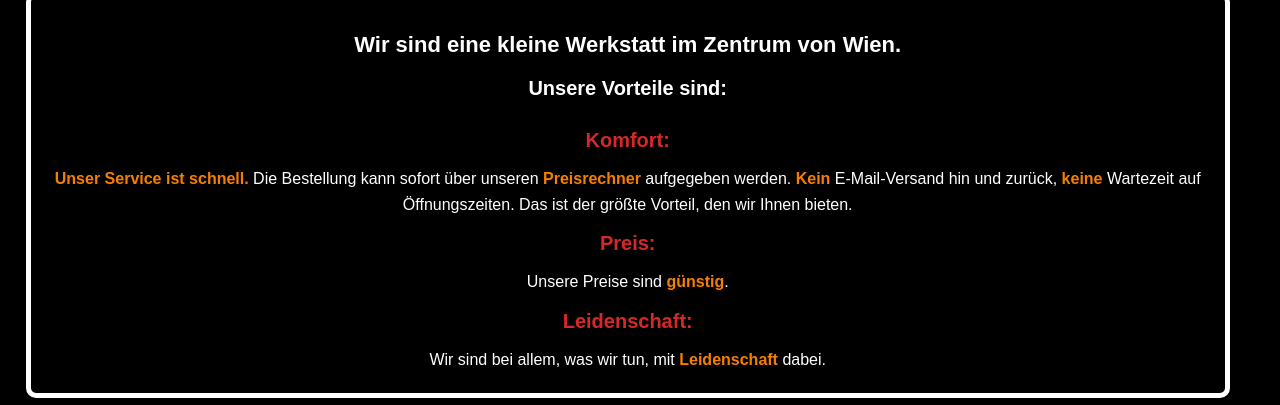
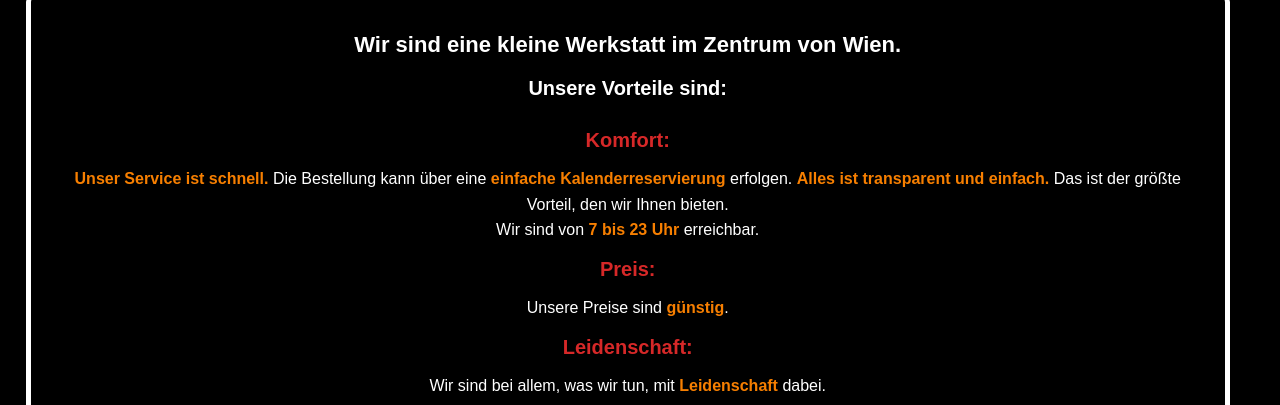
Before and after one commit to otterable/bikes, a Flask app: page / in a window 1280 px wide. Shown: the part 801-1206 px from the top of the page. Run offline with Flask 3, Linux system fonts and the light colour scheme; some libraries are stand-ins or nearby versions.

Commit message:
Update index.html

```diff
--- a/templates/index.html
+++ b/templates/index.html
@@ -1198,8 +1198,9 @@ document.addEventListener('DOMContentLoaded', function() {
     <div style="margin-top: 20px;"> <!-- Adding a gap between titles -->
         <div class="info-text">
             <div class="info-subtitle" style="color: #d62828; font-weight: bold; display: block;">Komfort:</div>
-            <span style="color: #f77f00;"><strong>Unser Service ist schnell.</strong></span> Die Bestellung kann sofort über unseren <span style="color: #f77f00;"><strong>Preisrechner</strong></span> aufgegeben werden. <span style="color: #f77f00;"><strong>Kein</strong></span> E-Mail-Versand hin und zurück, <span style="color: #f77f00;"><strong>keine</strong></span> Wartezeit auf Öffnungszeiten. Das ist der größte Vorteil, den wir Ihnen bieten.<br>
-            <div class="info-subtitle" style="color: #d62828; font-weight: bold; display: block;">Preis:</div>
+            <span style="color: #f77f00;"><strong>Unser Service ist schnell.</strong></span> Die Bestellung kann über eine<span style="color: #f77f00;"><strong> einfache Kalenderreservierung </strong></span>erfolgen. <span style="color: #f77f00;"><strong>Alles ist transparent und einfach.</strong></span> Das ist der größte Vorteil, den wir Ihnen bieten.<br>
+            <div class="info-text">Wir sind von <span style="color: #f77f00;"><strong>7 bis 23 Uhr</strong></span> erreichbar.</div>
+			<div class="info-subtitle" style="color: #d62828; font-weight: bold; display: block;">Preis:</div>
             Unsere Preise sind <span style="color: #f77f00;"><strong>günstig</strong></span>.<br>
             <div class="info-subtitle" style="color: #d62828; font-weight: bold; display: block;">Leidenschaft:</div>
             Wir sind bei allem, was wir tun, mit <span style="color: #f77f00;"><strong>Leidenschaft</strong></span> dabei.
```
